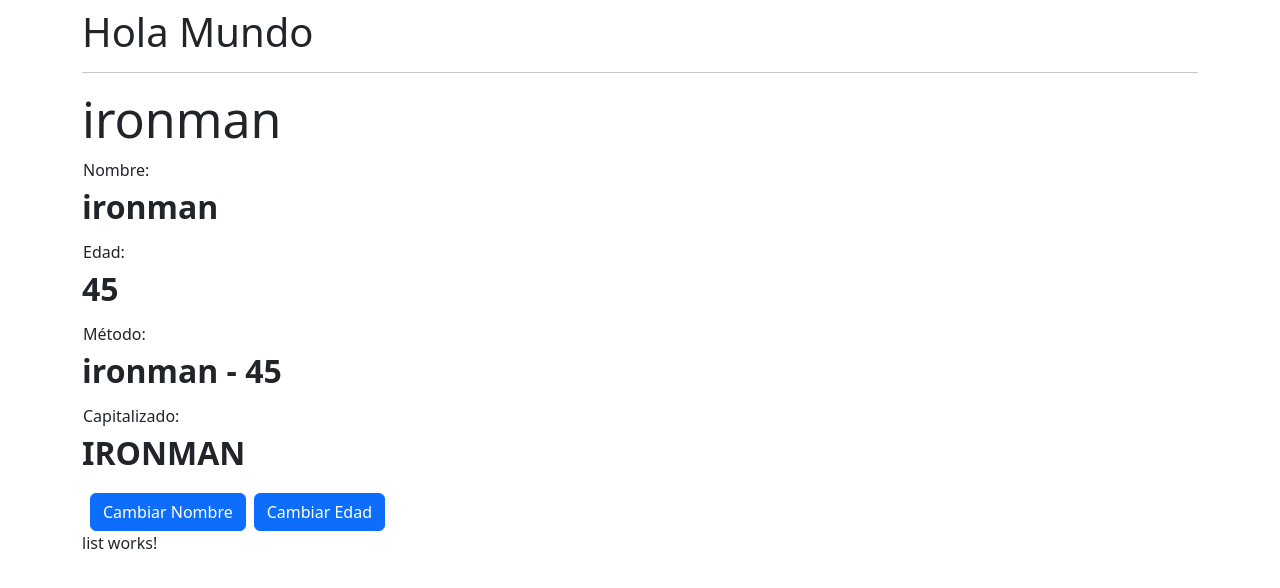
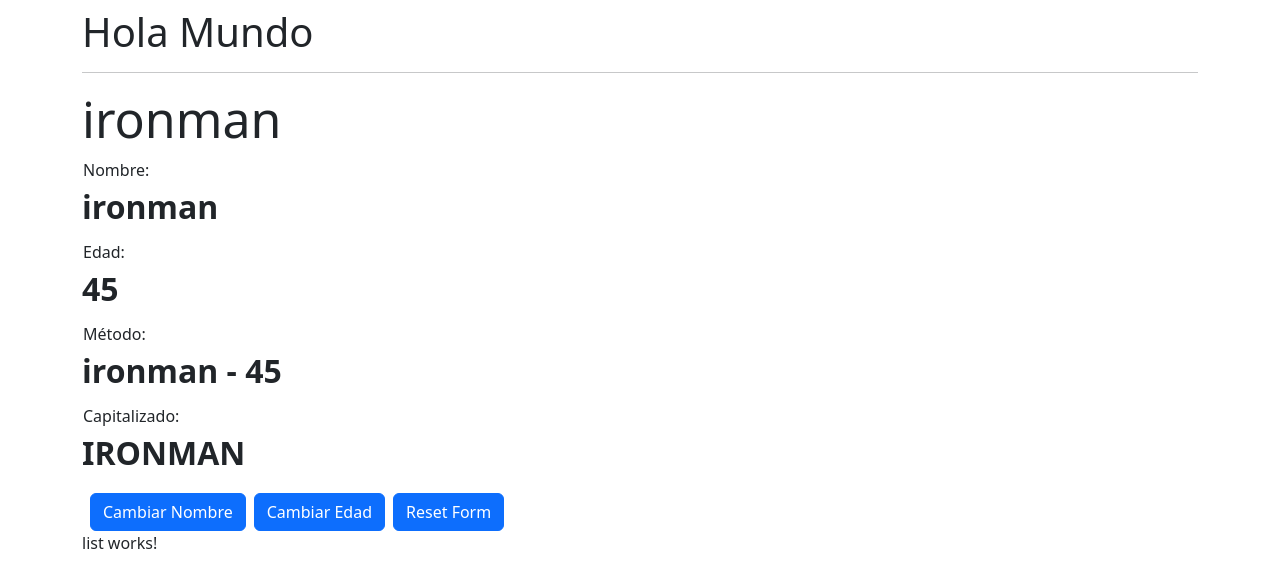
Before and after one commit to Dizaer/angular-curso-02-bases, an Angular app: page / in a window 1280 px wide. Shown: the top 588 px of the page. Built offline with nearby package versions, Linux system fonts and the light colour scheme.

Commit message:
Directiva *ngIf

```diff
--- a/src/app/heroes/hero/hero.component.html
+++ b/src/app/heroes/hero/hero.component.html
@@ -16,10 +16,22 @@
 </dl>
 
 
-<button (click)="changeHero()" class="btn btn-primary mx-2">
+<button
+*ngIf="name !== 'espiderman'"
+(click)="changeHero()"
+class="btn btn-primary mx-2">
     Cambiar Nombre
 </button>
 
-<button (click)="changeAge()" class="btn btn-primary">
+<button
+*ngIf="age !==  25"
+(click)="changeAge()"
+class="btn btn-primary">
     Cambiar Edad
 </button>
+
+<button
+(click)="reset()"
+class="btn btn-primary mx-2">
+    Reset Form
+</button>
--- a/src/app/heroes/hero/hero.component.ts
+++ b/src/app/heroes/hero/hero.component.ts
@@ -24,4 +24,14 @@
   changeAge():void {
     this.age = 25
   }
+
+  reset():void {
+    this.name = 'ironman';
+    this.age = 45;
+
+    // document.querySelectorAll('h1')!.forEach( element => {
+    //   element.innerHTML = '<h1>Desde Angular</h1>'
+    // });
+  }
+
 }
```
